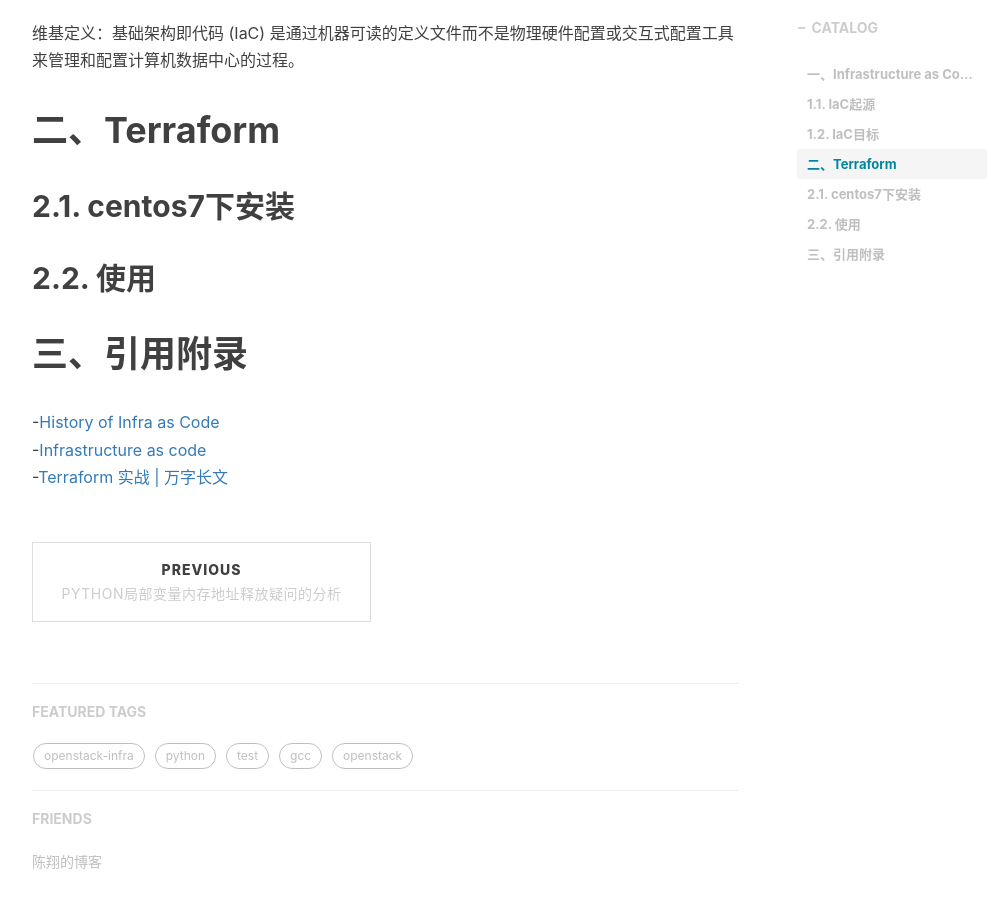
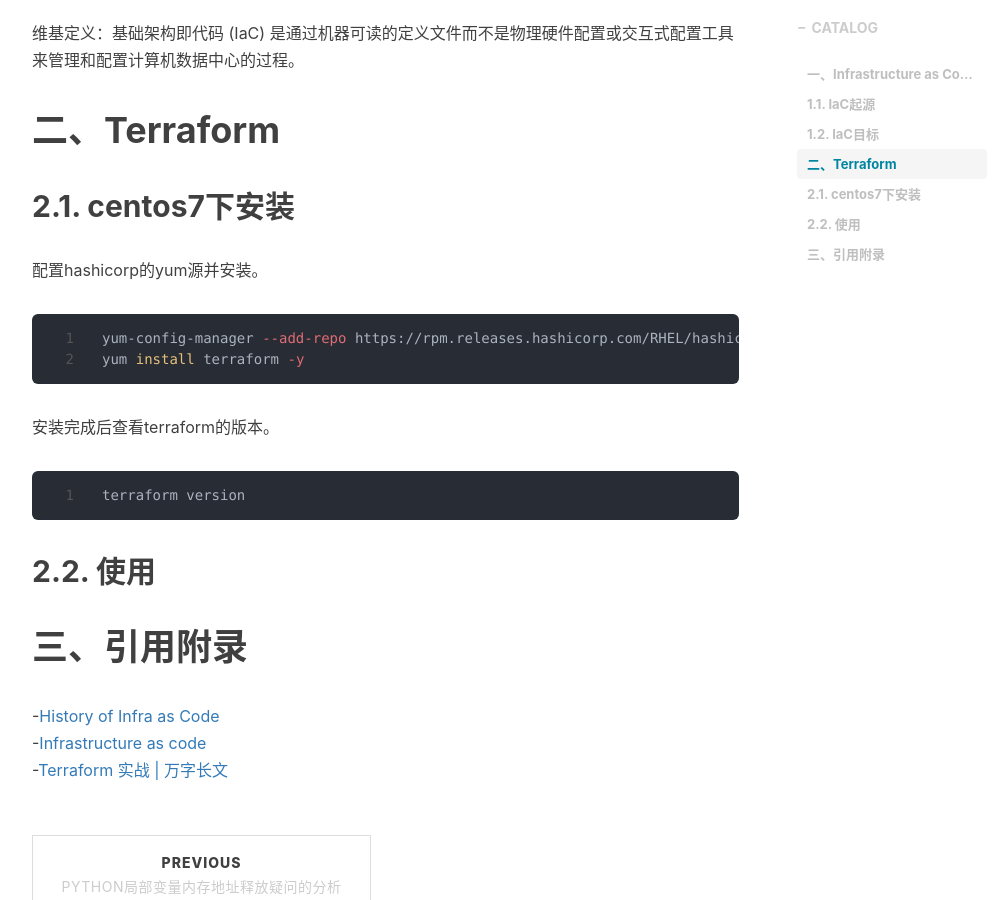
Before and after one commit to shihai1991/shihai1991.github.io, a Jekyll site: the page built from _posts/2022-06-10-Terraform初体验.md, in a window 1280 px wide and 900 px high, scrolled down 1191 px. Shown: the whole window, without its empty margins (233-1236 px from the left). Built offline with Jekyll 4.4.1, drawn with Linux system fonts in a browser that asks for light colours; nearby versions of some CDN libraries; comment, search, counter and statistics services are not loaded.

Commit message:
Update 2022-06-10-Terraform初体验.md

````diff
--- a/_posts/2022-06-10-Terraform初体验.md
+++ b/_posts/2022-06-10-Terraform初体验.md
@@ -28,6 +28,16 @@
 
 # 二、Terraform
 ## 2.1. centos7下安装
+配置hashicorp的yum源并安装。
+```shell
+yum-config-manager --add-repo https://rpm.releases.hashicorp.com/RHEL/hashicorp.repo
+yum install terraform -y
+```
+安装完成后查看terraform的版本。
+```shell
+terraform version
+```
+
 ## 2.2. 使用
 
 # 三、引用附录
````
